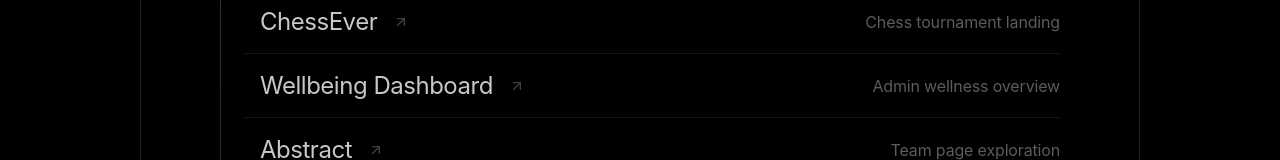
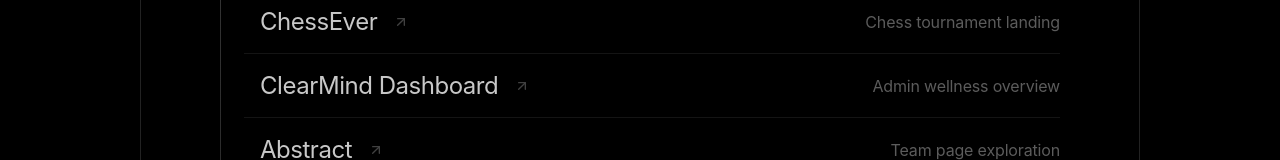
Before and after one commit to damilareoo/Portfolio-Website-V1.0, a Next.js app: page / in a window 1280 px wide. Shown: the part 547-707 px from the top of the page. Built offline with nearby package versions, Linux system fonts and the light colour scheme; a web font is replaced by a local one.

Commit message:
feat: rename Wellbeing to ClearMind Dashboard
Update project name and URL to reflect new branding.

Co-authored-by: Damilare Osofisan <161754462+damilareoo@users.noreply.github.com>

```diff
--- a/components/work-section.tsx
+++ b/components/work-section.tsx
@@ -12,9 +12,9 @@ const projects = [
   },
   {
     id: 1,
-    title: "Wellbeing Dashboard",
+    title: "ClearMind Dashboard",
     description: "Admin wellness overview",
-    link: "https://v0-wellbeing-buddy-dashboard.vercel.app/admin/overview",
+    link: "https://v0-clearmind-dashboard.vercel.app/admin/overview",
   },
   {
     id: 2,
```
